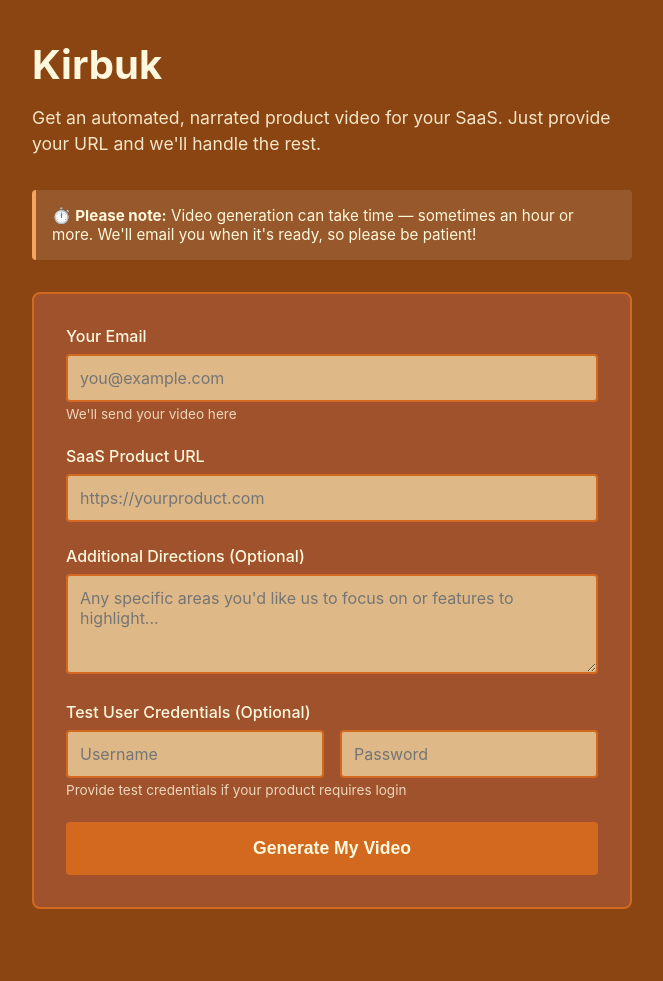
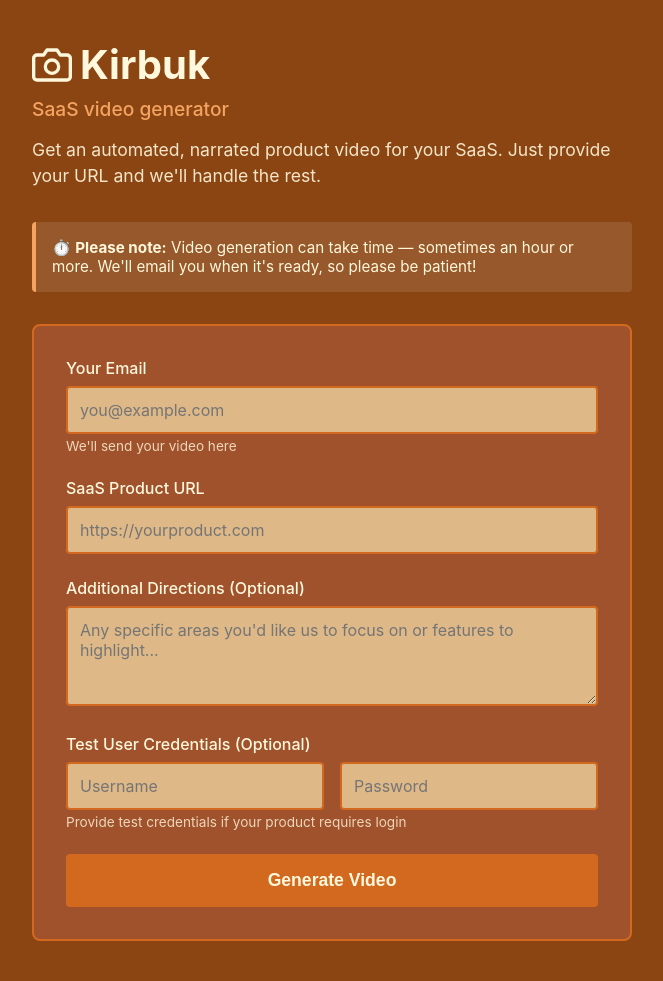
Before and after one commit to Sveder/kirbuk, a Python web app: template src/kirbuk_web_app/kirbuk/templates/index.html in a window 1280 px wide. Shown: the whole page, without its empty margins (308-971 px from the left). Before the commit the page ends 909 px from the top, so only its background shows below. Run offline with Jinja, Linux system fonts and the light colour scheme; the template is opened without the code that fills it, so the values that code supplies are empty.

Commit message:
Update landing page UI improvements
- Add subtitle "SaaS video generator" below title
- Add camera icon (SVG) next to Kirbuk title
- Change button text from "Generate My Video" to "Generate Video"

🤖 Generated with [Claude Code](https://claude.com/claude-code)

Co-Authored-By: Claude <noreply@anthropic.com>

```diff
--- a/src/kirbuk_web_app/kirbuk/templates/index.html
+++ b/src/kirbuk_web_app/kirbuk/templates/index.html
@@ -26,8 +26,18 @@
 
         h1 {
             font-size: 2.5rem;
+            margin-bottom: 0.5rem;
+            color: #FFF8DC;
+            display: flex;
+            align-items: center;
+            gap: 0.5rem;
+        }
+
+        .subtitle {
+            font-size: 1.2rem;
             margin-bottom: 1rem;
-            color: #FFF8DC;
+            color: #F4A460;
+            font-weight: 500;
         }
 
         .tagline {
@@ -35,6 +45,11 @@
             margin-bottom: 2rem;
             opacity: 0.9;
             line-height: 1.5;
+        }
+
+        .camera-icon {
+            width: 2.5rem;
+            height: 2.5rem;
         }
 
         .form-card {
@@ -158,7 +173,14 @@
 </head>
 <body>
     <div class="container">
-        <h1>Kirbuk</h1>
+        <h1>
+            <svg class="camera-icon" viewBox="0 0 24 24" fill="none" xmlns="http://www.w3.org/2000/svg">
+                <path d="M23 19a2 2 0 01-2 2H3a2 2 0 01-2-2V8a2 2 0 012-2h4l2-3h6l2 3h4a2 2 0 012 2z" stroke="#FFF8DC" stroke-width="2" stroke-linecap="round" stroke-linejoin="round"/>
+                <circle cx="12" cy="13" r="4" stroke="#FFF8DC" stroke-width="2" stroke-linecap="round" stroke-linejoin="round"/>
+            </svg>
+            Kirbuk
+        </h1>
+        <p class="subtitle">SaaS video generator</p>
         <p class="tagline">
             Get an automated, narrated product video for your SaaS.
             Just provide your URL and we'll handle the rest.
@@ -228,7 +250,7 @@
                 </div>
 
                 <button type="submit" class="submit-btn">
-                    Generate My Video
+                    Generate Video
                 </button>
             </form>
         </div>
```
